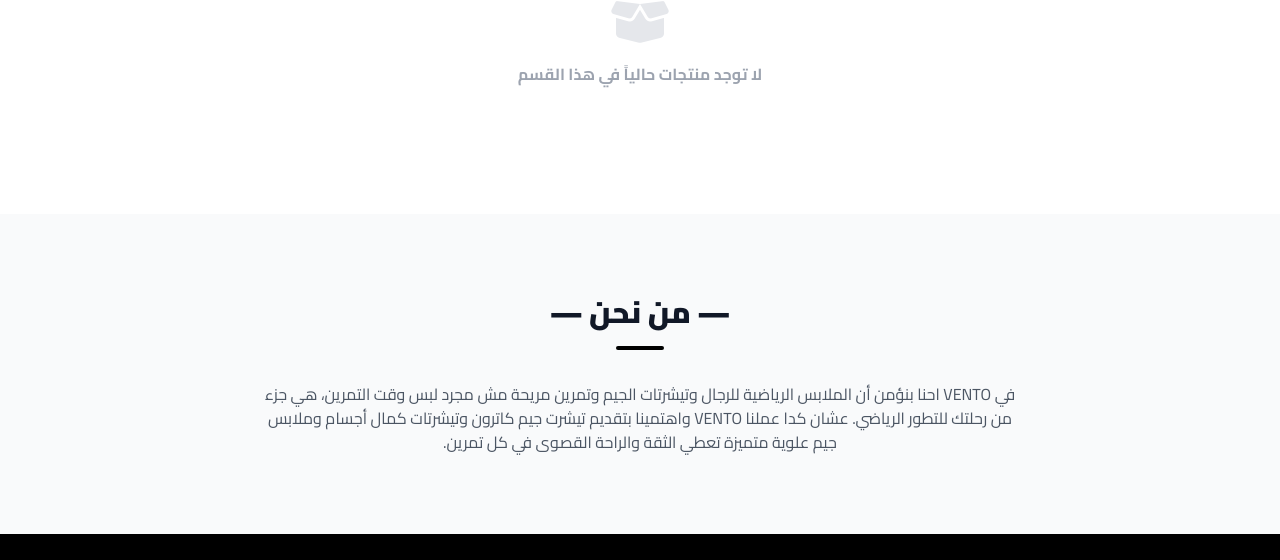
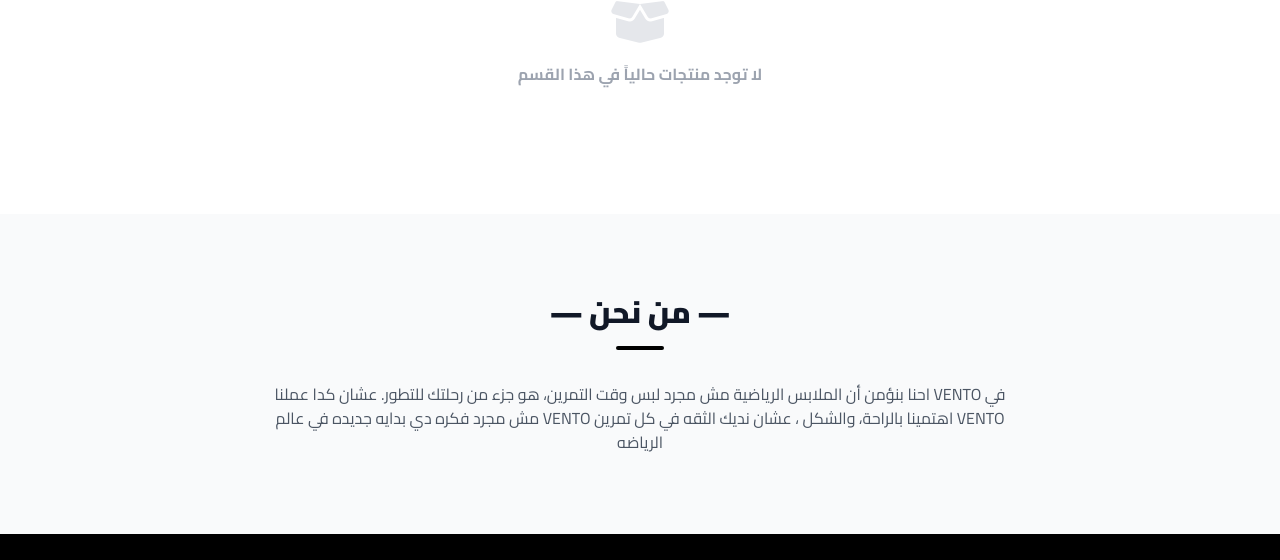
Before and after one commit to yasenzeb/vento, a website: page index.html in a window 1280 px wide. Shown: the part 927-1487 px from the top of the page. Drawn offline with nearby package versions, Linux system fonts and the light colour scheme; no server answers.

Commit message:
Update about_text for clarity and conciseness

```diff
--- a/index.html
+++ b/index.html
@@ -418,7 +418,7 @@ const translations = {
     btn_view: 'عرض المنتج',
     no_products: 'لا توجد منتجات حالياً في هذا القسم',
     about_title: '— من نحن —',
-    about_text: 'في VENTO احنا بنؤمن أن الملابس الرياضية للرجال وتيشرتات الجيم وتمرين مريحة مش مجرد لبس وقت التمرين، هي جزء من رحلتك للتطور الرياضي. عشان كدا عملنا VENTO واهتمينا بتقديم تيشرت جيم كاترون وتيشرتات كمال أجسام وملابس جيم علوية متميزة تعطي الثقة والراحة القصوى في كل تمرين.',
+    about_text: 'في VENTO احنا بنؤمن أن الملابس الرياضية مش مجرد لبس وقت التمرين، هو جزء من رحلتك للتطور. عشان كدا عملنا VENTO اهتمينا بالراحة، والشكل ، عشان نديك الثقه في كل تمرين VENTO مش مجرد فكره دي بدايه جديده في عالم الرياضه',
     footer_links: 'روابط سريعة',
     footer_contact: 'تواصل معنا',
     footer_rights: 'جميع الحقوق محفوظة.',
```
